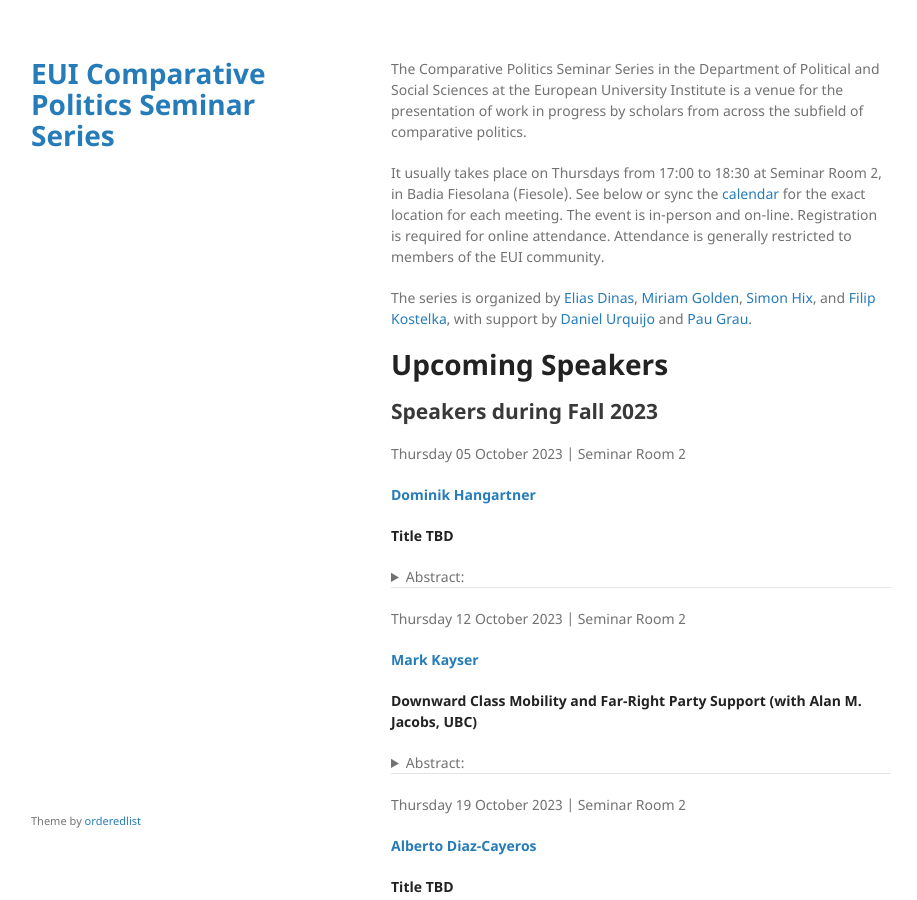
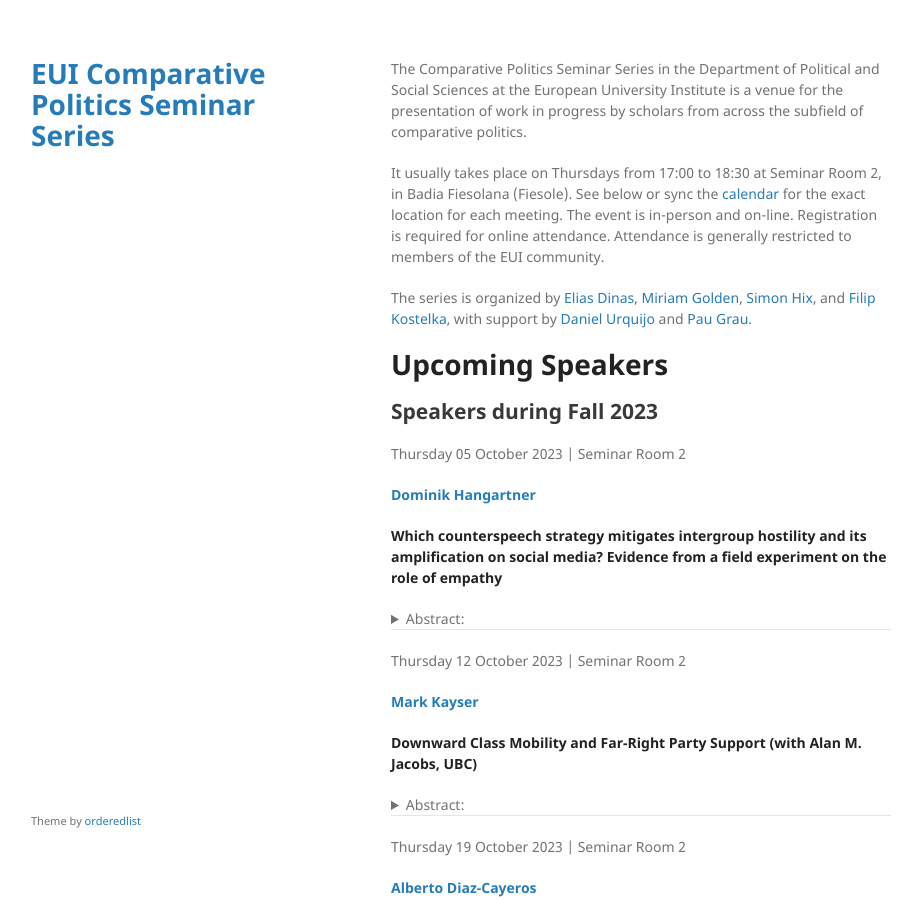
Before and after one commit to cpss-eui/cpss-eui.github.io, a Jekyll site: the page built from index.md, in a window 1280 px wide and 900 px high. Shown: the whole window, without its empty margins (179-1096 px from the left). Built offline with Jekyll 4.4.1, drawn with Linux system fonts in a browser that asks for light colours; our own code applies the rules of GitHub Pages for plain Markdown files; some of the changed lines change nothing that is shown.

Commit message:
See https://github.com/cpss-eui/comparative-politics-seminar-series/commit/31ef48a67cf72a39179885a8124d426daf94a909 from refs/heads/main

```diff
--- a/index.md
+++ b/index.md
@@ -30,12 +30,29 @@
 Hangartner</a></strong>
 </p>
 
-**Title TBD**
+**Which counterspeech strategy mitigates intergroup hostility and its
+amplification on social media? Evidence from a field experiment on the
+role of empathy**
 
 <details>
 <summary>Abstract:</summary>
 <p>
-Abstract TBD
+Online intergroup hostility is a pervasive and troubling issue, yet
+experimental evidence on how to curb it remains scarce. This study
+focuses on counterspeech as a means for users to reduce hate speech.
+Informed by theories from social psychology about the role of empathy in
+overcoming prejudice, we randomize four counterspeec strategies across
+the senders of 2,102 xenophobic Twitter messages. Compared to the
+control group, the three empathy-based strategies increase the sender’s
+propensity to delete the xenophobic message, reduce the share of new
+xenophobic messages over the following four weeks, and decrease other
+users’ amplification of the xenophobic message. Among these strategies,
+analogical perspective-taking, encouraging the sender to compare their
+own experiences of being attacked online with their discriminatory
+behavior towards the outgroup, is particularly effective. In contrast,
+disapproval messages have weaker effects. These findings provide
+theoretical and actionable insights for how to reduce intergroup
+hostility and its online amplification.
 </p>
 </details>
 <hr>
```
Also changed, not shown: 1 other file.
